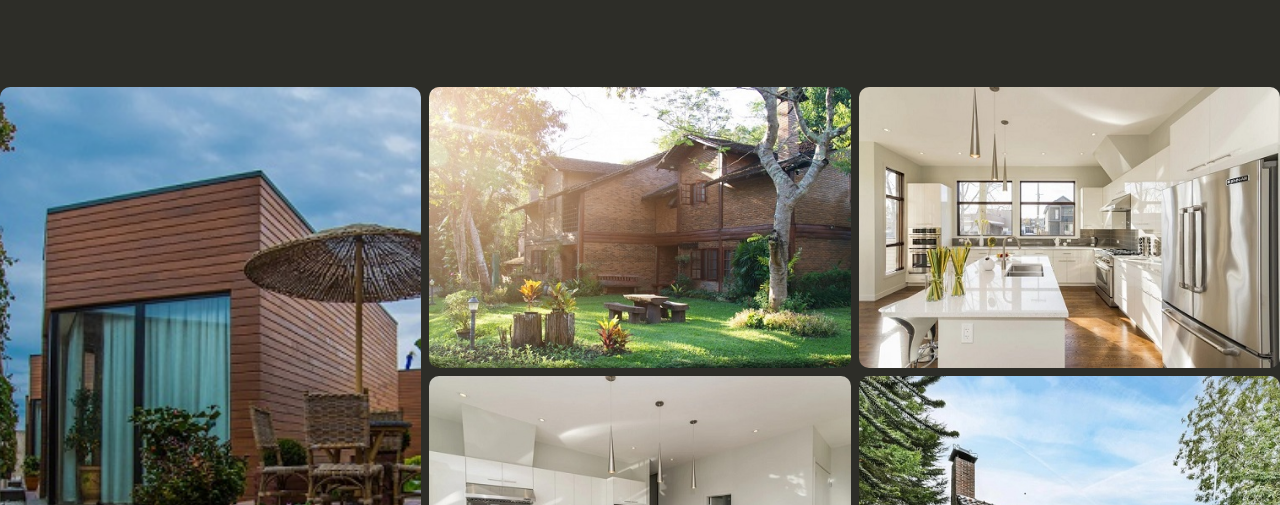
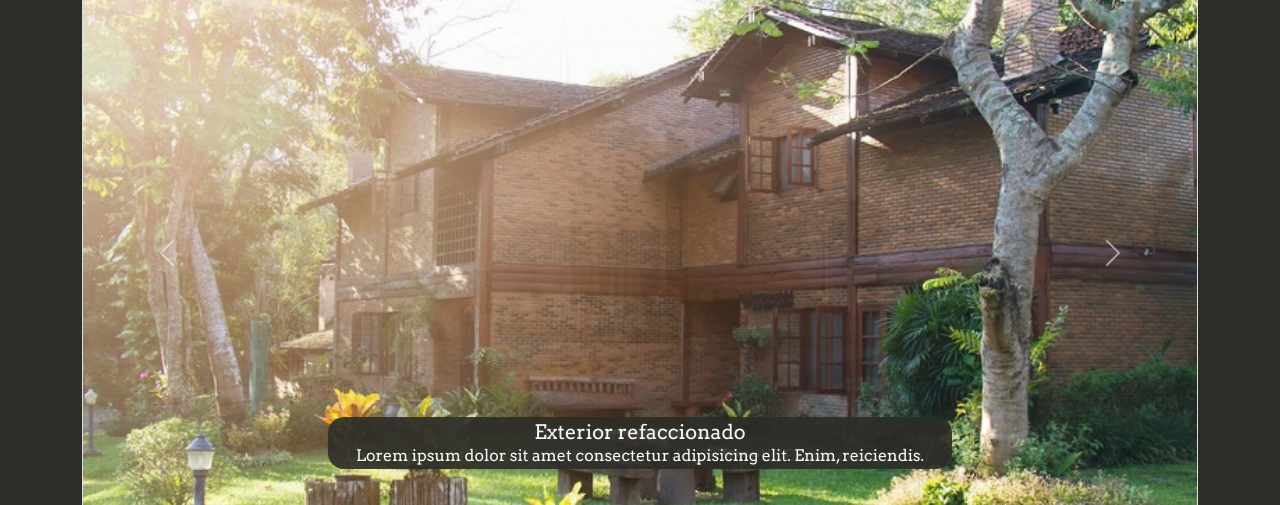
Before and after one commit to TomasPaoletti/EstudioRigano-Paoletti, a website: page page/proyectos.html in a window 1280 px wide. Shown: the part 145-650 px from the top of the page. Drawn offline with nearby package versions, Linux system fonts and the light colour scheme.

Commit message:
carrusel en proyectos

```diff
--- a/page/proyectos.html
+++ b/page/proyectos.html
@@ -7,8 +7,6 @@
     <meta name="viewport" content="width=device-width, initial-scale=1.0">
     <link rel="shortcut icon" href="../img/logo.jpg" type="image/x-icon">
     <title>Estudio Rigano</title>
-    <link rel="preconnect" href="https://fonts.googleapis.com">
-    <link rel="preconnect" href="https://fonts.gstatic.com" crossorigin>
     <link href="https://fonts.googleapis.com/css2?family=Arvo&display=swap" rel="stylesheet">
     <link rel="preconnect" href="https://fonts.googleapis.com">
     <link rel="preconnect" href="https://fonts.gstatic.com" crossorigin>
@@ -95,25 +93,72 @@
     </div>
     <!-- cierre de fila logo + nav -->
     <!-- fila de info del sitio -->
-    <div class="grid">
-        <main class="main-gallery">
-            <div class="pic-a">
-                <img src="../img/Casaladrillo2.jpg" alt="casa de ladrillos">
+
+    <div class="container container-fluid">
+        <div class="card">
+            <div class="card-header">
+                <h4>Estudio Rigano</h4>
             </div>
-            <div class="pic-b">
-                <img src="../img/interiorcasa2.jpg" alt="interior luminoso">
+            <div id="micarousel" class="carousel slide" data-bs-ride="carousel">
+                <div id="micarousel" class="carousel slide carousel-fade" data-bs-ride="carousel">
+                    <div class="carousel-inner">
+                        <div class="carousel-item active">
+                            <img src="../img/Casaladrillo.jpg" alt="frente de casa de ladrillos">
+                            <div class="carousel-caption d-none d-md-block">
+                                <h5>Exterior refaccionado</h5>
+                                <p>Lorem ipsum dolor sit amet consectetur adipisicing elit. Enim, reiciendis.</p>
+                            </div>
+                        </div>
+                        <div class="carousel-item">
+                            <img src="../img/interiorcasa.jpg" alt="interior blanco">
+                            <div class="carousel-caption d-none d-md-block">
+                                <h5>Interior refaccionado</h5>
+                                <p>Lorem ipsum dolor sit amet consectetur adipisicing elit. Eaque, consectetur.</p>
+                            </div>
+                        </div>
+                        <div class="carousel-item">
+                            <img src="../img/casamoderna.jpg" alt="frente de casa moderno">
+                            <div class="carousel-caption d-none d-md-block">
+                                <h5>Frente de vanguardia</h5>
+                                <p>Lorem, ipsum dolor sit amet consectetur adipisicing elit. Nulla, minus!</p>
+                            </div>
+                        </div>
+                        <div class="carousel-item">
+                            <img src="../img/casabosque.jpg" alt="casa con paneles solares">
+                            <div class="carousel-caption d-none d-md-block">
+                                <h5>La cabaña sustentable</h5>
+                                <p>Lorem ipsum dolor sit amet, consectetur adipisicing elit. Voluptatum, totam!</p>
+                            </div>
+                        </div>
+                        <div class="carousel-item">
+                            <img src="../img/casabosque2.jpg" alt="casa en el bosque">
+                            <div class="carousel-caption d-none d-md-block">
+                                <h5>Entre naturaleza</h5>
+                                <p>Lorem ipsum dolor sit amet consectetur adipisicing elit. Cupiditate, amet?</p>
+                            </div>
+                        </div>
+                        <div class="carousel-item">
+                            <img src="../img/exteriorcasa3.jpg" alt="exterior moderno blanco">
+                            <div class="carousel-caption d-none d-md-block">
+                                <h5>La modernidad blanca</h5>
+                                <p>Lorem ipsum dolor sit amet consectetur adipisicing elit. Cupiditate, amet?</p>
+                            </div>
+                        </div>
+                    </div>
+                </div>
+                <button class="carousel-control-prev" type="button" data-bs-target="#micarousel" data-bs-slide="prev">
+                    <span class="carousel-control-prev-icon" aria-hidden="true"></span>
+                    <span class="visually-hidden">Previous</span>
+                </button>
+                <button class="carousel-control-next" type="button" data-bs-target="#micarousel" data-bs-slide="next">
+                    <span class="carousel-control-next-icon" aria-hidden="true"></span>
+                    <span class="visually-hidden">Next</span>
+                </button>
             </div>
-            <div class="pic-c">
-                <img src="../img/interiorcasa-peqe.jpg" alt="interior cocina">
-            </div>
-            <div class="pic-d">
-                <img src="../img/exteriorcasa2-peqe.jpg" alt="exterior casa blanca">
-            </div>
-            <div class="pic-e">
-                <img src="../img/exteriorcasa-peqe.jpg" alt="exterior madera">
-            </div>
-        </main>
+
+        </div>
     </div>
+
     <!-- cierre fila de info del sitio-->
     <!-- inicio de footer -->
     <footer class="foot-gallery">
--- a/scss/styles.scss
+++ b/scss/styles.scss
@@ -9,7 +9,6 @@
 }
 
 body {
-    max-width: 100vw;
     overflow-x: hidden;
     background-color: $color-principal;
     font-family: $fuente-principal;
@@ -75,28 +74,36 @@ main {
 
 /* inicio main proyectos */
 
-.grid {
-    display: grid;
-    grid-template-columns: 100vw;
-    grid-template-rows: 4fr auto;
-    grid-template-areas:
-        "main";
-    min-height: 100vh;
+.card-header {
+    color: $color-titulo;
+    text-align: center;
+}
 
-    .main-gallery {
-        grid-area: main;
-        margin: auto;
-        display: grid;
-        grid-template-columns: repeat(auto-fit, 1fr);
-        grid-template-rows: repeat(1, 1fr);
-        gap: 0.5rem;
+.carousel-item {
+    height: 32rem;
+
+    img {
+        height: 100%;
+        width: 100%;
+        object-fit: cover;
     }
 
-    img {
-        width: 100%;
-        height: 100%;
-        border-radius: 10px;
-        object-fit: cover;
+    h5 {
+        background-color: $color-secundario;
+        width: 80%;
+        margin: auto;
+        border-top-left-radius: 1rem;
+        border-top-right-radius: 1rem;
+        padding-top: 3px;
+    }
+
+    p {
+        background-color: $color-secundario;
+        width: 80%;
+        margin: auto;
+        border-bottom-left-radius: 1rem;
+        border-bottom-right-radius: 1rem;
+        padding-bottom: 1px;
     }
 }
 
@@ -172,36 +179,6 @@ main {
 
 /* fin main contacto */
 
-/* inicio main proyectos desktop */
-
-@media screen and (min-width: 1000px) {
-    .grid {
-        display: grid;
-        grid-template-columns: 100vw;
-        grid-template-rows: 2fr;
-        grid-template-areas:
-            "main";
-    }
-
-    .main-gallery{
-        padding-top: 60px;
-        margin: auto;
-        display: grid;
-        grid-template-columns: repeat(3, 1fr);
-        grid-template-rows: repeat(2, minmax(240px, 260px));
-        gap: 0.5rem;
-        img{
-            width: 100%;
-            height: 100%;
-            border-radius: 10px;
-            object-fit: cover;
-        }
-    }
-    .pic-e {
-        grid-row: 1/3;
-    }
-}
-
 /* menú mobile */
 
 @media all and (min-width: 781px) {
@@ -223,16 +200,16 @@ main {
     }
 }
 
-.bg-personalizado{
+.bg-personalizado {
     background-color: $color-principal !important;
 }
 
-.titlemobile{
+.titlemobile {
     color: $color-titulo !important;
     text-align: center;
 }
 
-.listmobile{
+.listmobile {
     color: $color-texto !important;
     font-family: arvo !important;
 }
```
Also changed, not shown: styles/style.css.
